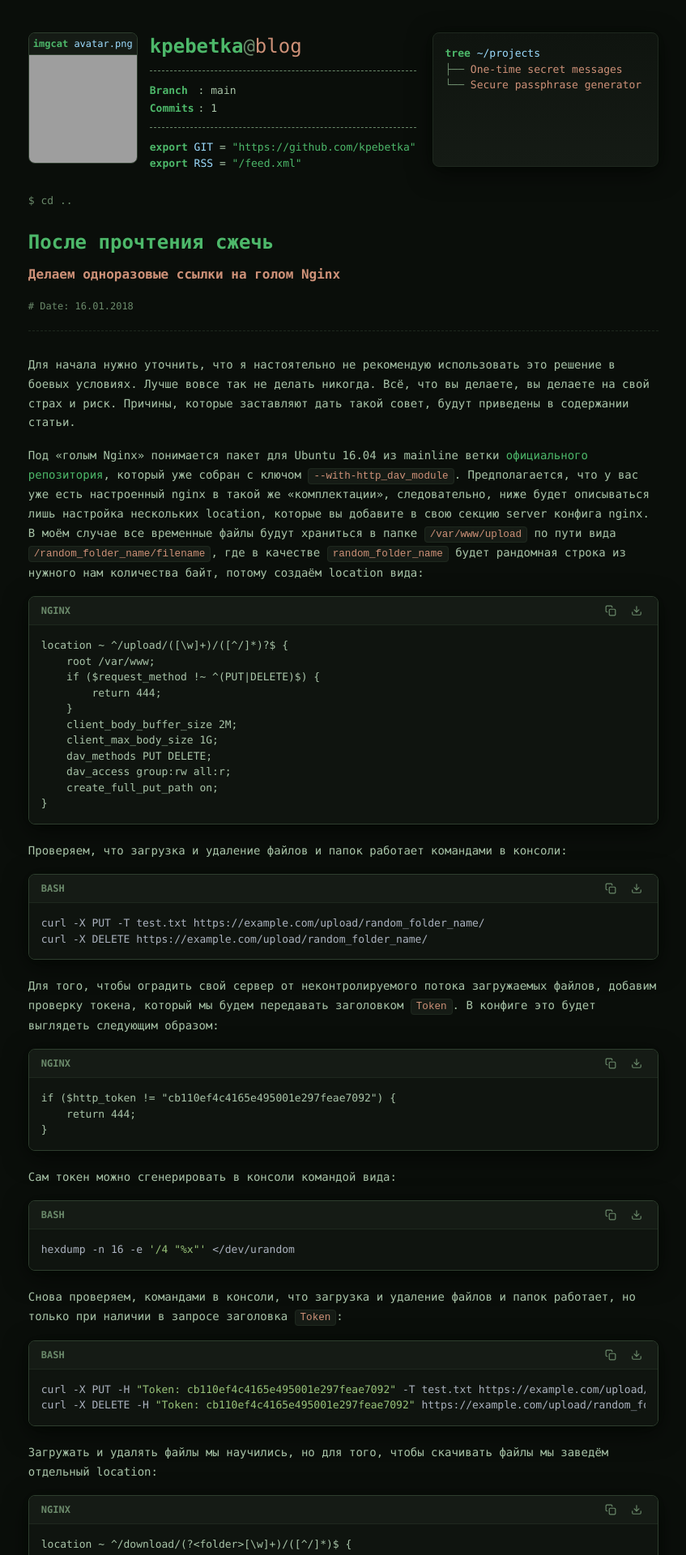
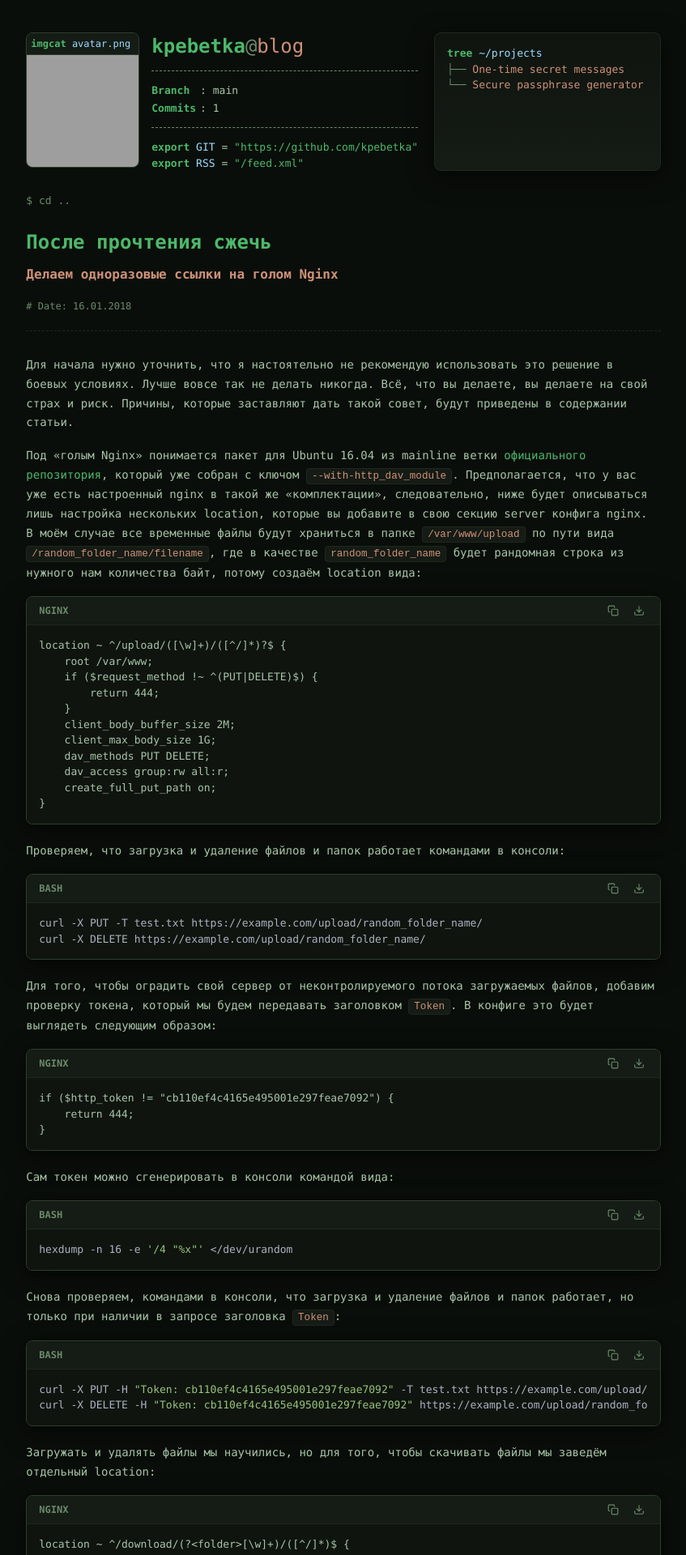
Before and after one commit to KPEBETKA/kpebetka.github.io, a Jekyll site: the page built from _posts/2018-01-16-post.md, in a window 1280 px wide. Shown: the top 1920 px of the page at 81% size, without its empty margins (216-1063 px from the left). Built offline with Jekyll 4.4.1, drawn with Linux system fonts in a browser that asks for light colours; nearby versions of some CDN libraries; grey boxes are pictures that could not be loaded.

Commit message:
Update style.css

```diff
--- a/assets/css/style.css
+++ b/assets/css/style.css
@@ -53,7 +53,7 @@
 .top-row {
     display: flex;
     gap: 20px;
-    align-items: flex-start;
+    align-items: stretch;
 }
 
 .neofetch-container {
@@ -70,7 +70,7 @@
 
 .neofetch-container .avatar-container {
     grid-area: avatar;
-    width: 135px;
+    width: 140px;
     border: 1px solid var(--border-strong);
     border-radius: var(--radius);
     overflow: hidden;
@@ -155,7 +155,6 @@
 .links-block {
     flex-shrink: 0;
     width: max-content;
-    height: 166px;
     padding: 15px 20px 15px 15px;
     font-size: 13px;
     line-height: 1.5;
@@ -423,10 +422,11 @@
         flex-direction: column;
         gap: 20px;
         width: 100%;
+        align-items: flex-start;
     }
 
     .neofetch-container .avatar-container {
-        width: 120px;
+        width: 115px;
     }
 
     .neofetch-container .avatar-header {
```
